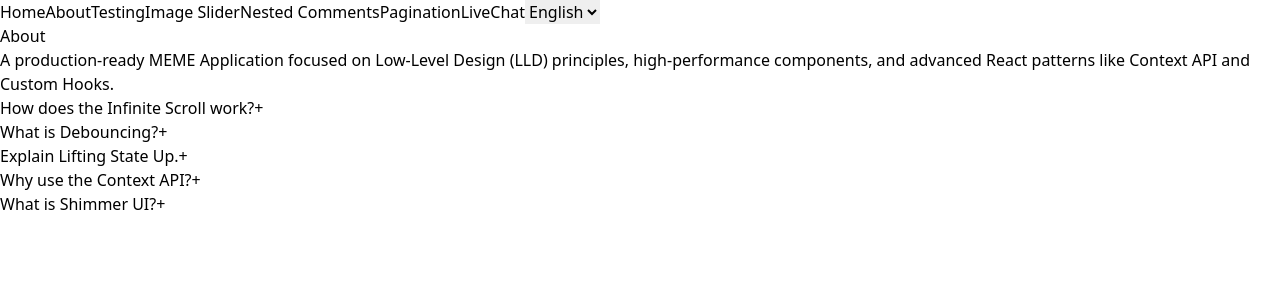
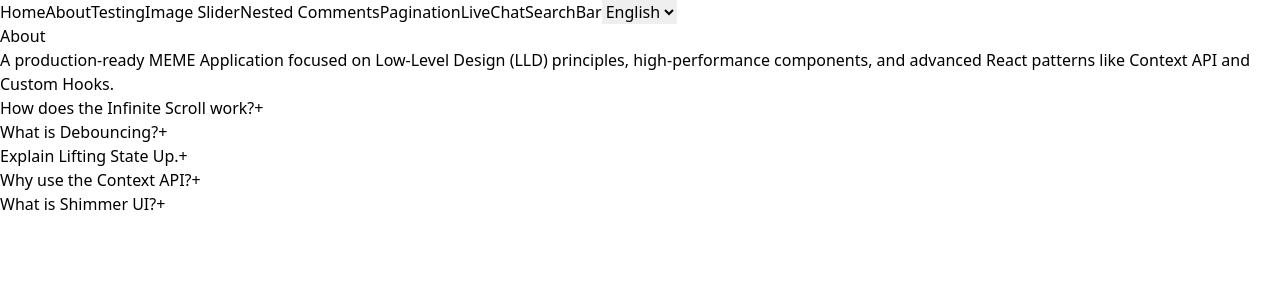
Before and after one commit to Anmir12/React-LLD-with-MEME-APP, a React (Vite) app: page /about in a window 1280 px wide. Shown: the top 300 px of the page. Built offline with nearby package versions, Linux system fonts and the light colour scheme.

Commit message:
created route for searhbar and added the component

```diff
--- a/src/App.jsx
+++ b/src/App.jsx
@@ -11,6 +11,7 @@ import Comments from "./components/Comments";
 import { COMMENT_DATA } from "./utils/constants";
 import PaginationUI from "./components/Pagination/PaginationUI";
 import LiveChat from "./components/Live-Chat/LiveChat";
+import SearchBar from "./components/SearchBar";
 
 const App = () => {
   return (
@@ -28,6 +29,7 @@ const App = () => {
             <Route path="/comments" element={<Comments comments={COMMENT_DATA} />}></Route>
             <Route path="/pagination" element={<PaginationUI />}></Route>
             <Route path="/livechat" element={<LiveChat />}></Route>
+            <Route path="/searchBar" element={<SearchBar />}></Route>
           </Routes>
         </BrowserRouter>
       </div>
--- a/src/components/Header.jsx
+++ b/src/components/Header.jsx
@@ -19,6 +19,7 @@ const Header = () => {
         <a href="/comments">{lang_Data.nestedComments}</a>
         <a href="/pagination">{lang_Data.pagination}</a>
         <a href="/livechat">{lang_Data.liveChat}</a>
+        <a href="/searchBar">{lang_Data.searchBar}</a>
         <select className='bg-black text-white' onChange={(e)=>langChangeHandler(e)}>
           <option value="en">English</option>
           <option value="te">Telugu</option>
--- /dev/null
+++ b/src/components/SearchBar.jsx
@@ -0,0 +1,9 @@
+import React from 'react'
+
+const SearchBar = () => {
+  return (
+    <div>SearchBar</div>
+  )
+}
+
+export default SearchBar
--- a/src/utils/LangConfig.js
+++ b/src/utils/LangConfig.js
@@ -8,6 +8,7 @@ export const LANG_CONFIG = {
         nestedComments: "Nested Comments",
         pagination:"Pagination",
         liveChat:"LiveChat",
+        searchBar:"SearchBar",
         description: "A production-ready MEME Application focused on Low-Level Design (LLD) principles, high-performance components, and advanced React patterns like Context API and Custom Hooks."
     },
     te: {
@@ -19,6 +20,7 @@ export const LANG_CONFIG = {
         nestedComments: "నెస్టెడ్ కామెంట్స్",
         pagination:"పేజినేషన్",
         liveChat:"ప్రత్యక్ష చాట్",
+        searchBar:"శోధన",
         description: "ఇది లో-లెవల్ డిజైన్ (LLD), అధిక పనితీరు గల కాంపోనెంట్స్ మరియు అడ్వాన్స్‌డ్ రియాక్ట్ ప్యాటర్న్స్‌పై దృష్టి సారించిన ప్రొడక్షన్-రెడీ మీమ్ అప్లికేషన్."
     },
     hi: {
@@ -30,6 +32,7 @@ export const LANG_CONFIG = {
         nestedComments: "नेस्टेड कमेंट्स",
         pagination:"पृष्ठांकन",
         liveChat:"सीधी बातचीत",
+        searchBar:"खोज",
         description: "यह एक प्रोडक्शन-रेडी मीम एप्लीकेशन है जो लो-लेवल डिज़ाइन (LLD) सिद्धांतों, हाई-परफॉरमेंस कॉम्पोनेन्ट और एडवांस्ड रिएक्ट पैटर्न पर केंद्रित है।"
     }
 };
```
